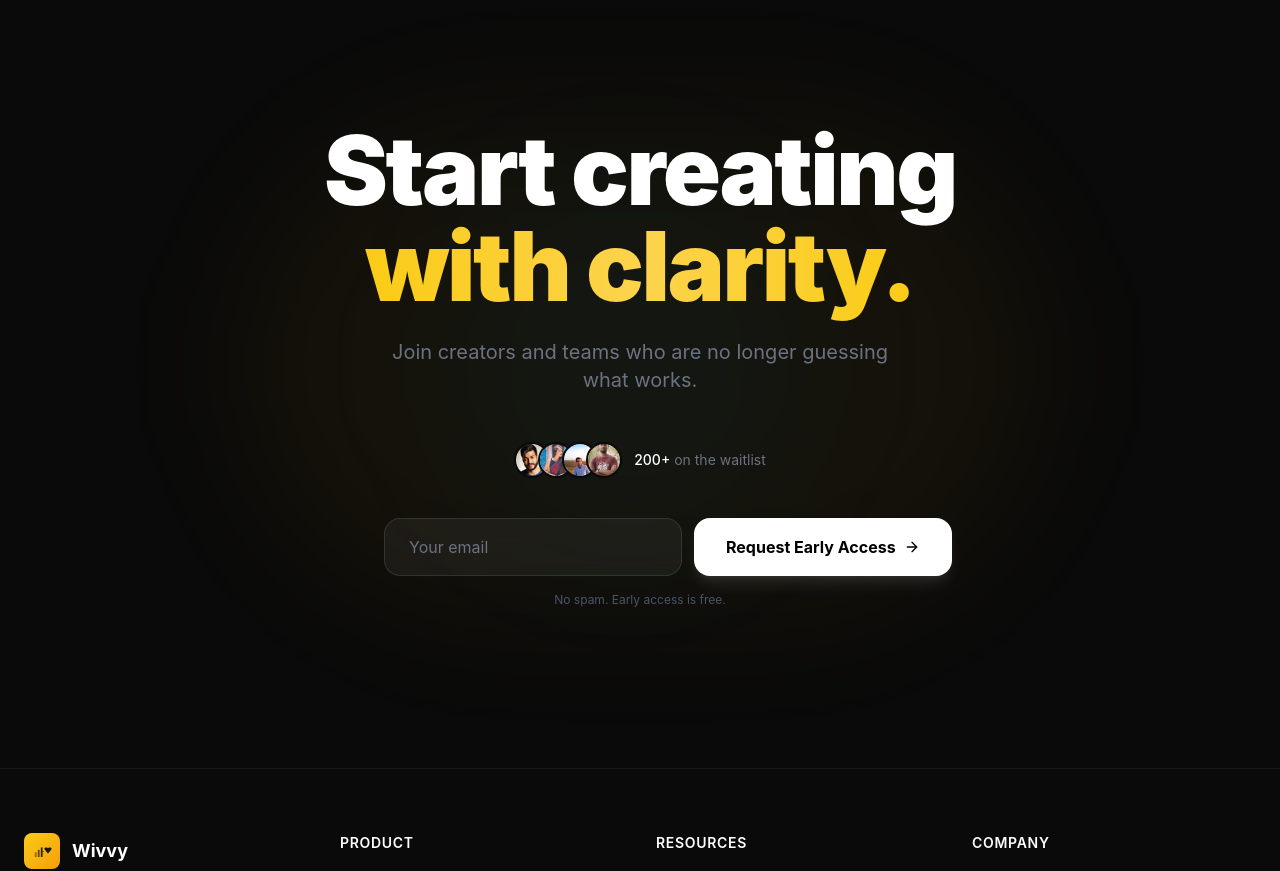
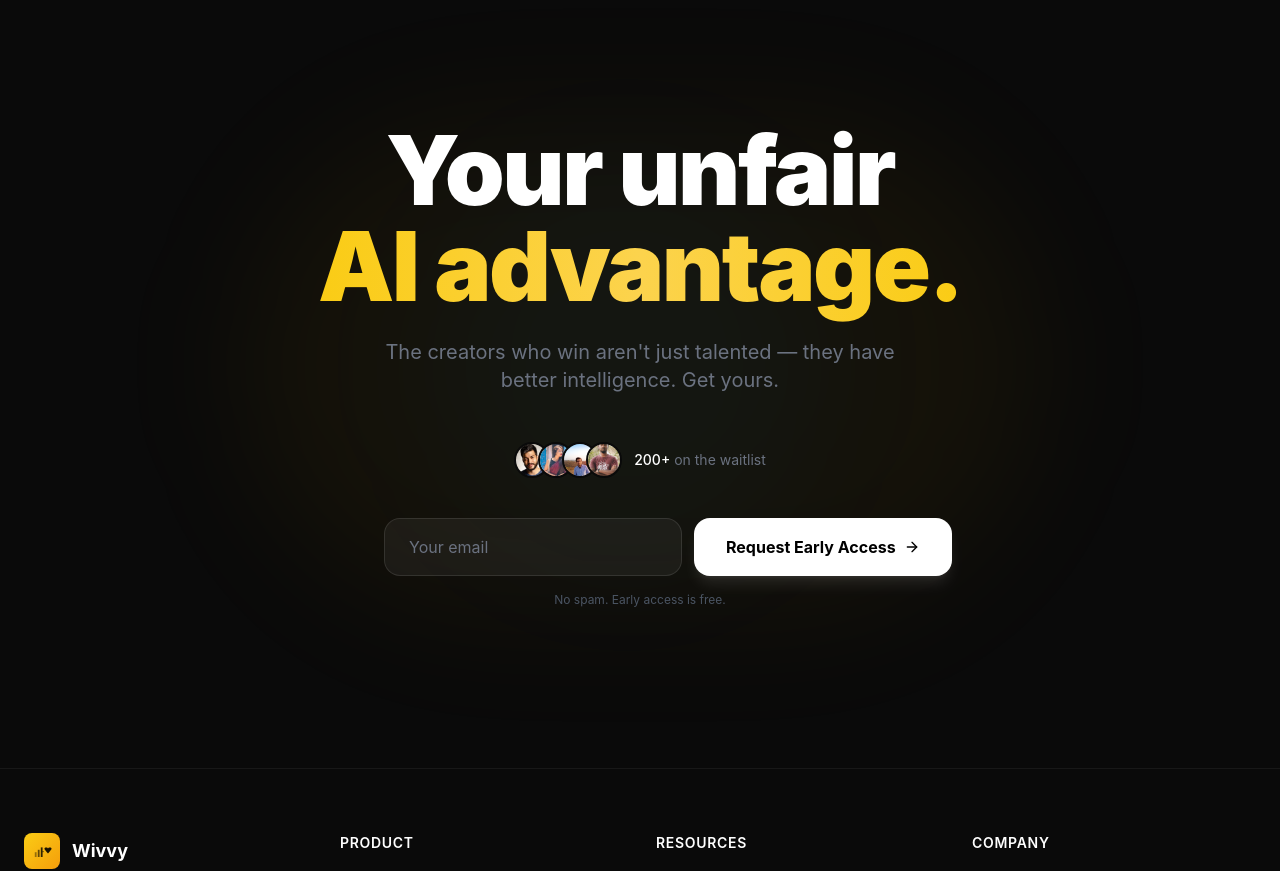
Before and after one commit to Treeback/wivvy-landing, a Next.js app: page / in a window 1280 px wide. Shown: the part 4920-5791 px from the top of the page. Built offline with nearby package versions, Linux system fonts and the light colour scheme.

Commit message:
Update final CTA headline to 'Your unfair AI advantage'

```diff
--- a/components/CTABanner.tsx
+++ b/components/CTABanner.tsx
@@ -130,13 +130,14 @@ export default function CTABanner() {
           >
             {/* Massive headline */}
             <h2 className="text-5xl md:text-6xl lg:text-8xl font-black text-white mb-6 tracking-tight leading-[0.95]">
-              Start creating
+              Your unfair
               <br />
-              <span className="text-gradient-yellow">with clarity.</span>
+              <span className="text-gradient-yellow">AI advantage.</span>
             </h2>
 
             <p className="text-lg md:text-xl text-gray-500 mb-12 max-w-lg mx-auto">
-              Join creators and teams who are no longer guessing what works.
+              The creators who win aren&apos;t just talented — they have better intelligence.
+              Get yours.
             </p>
 
             {/* Creator avatars as social proof */}
```
